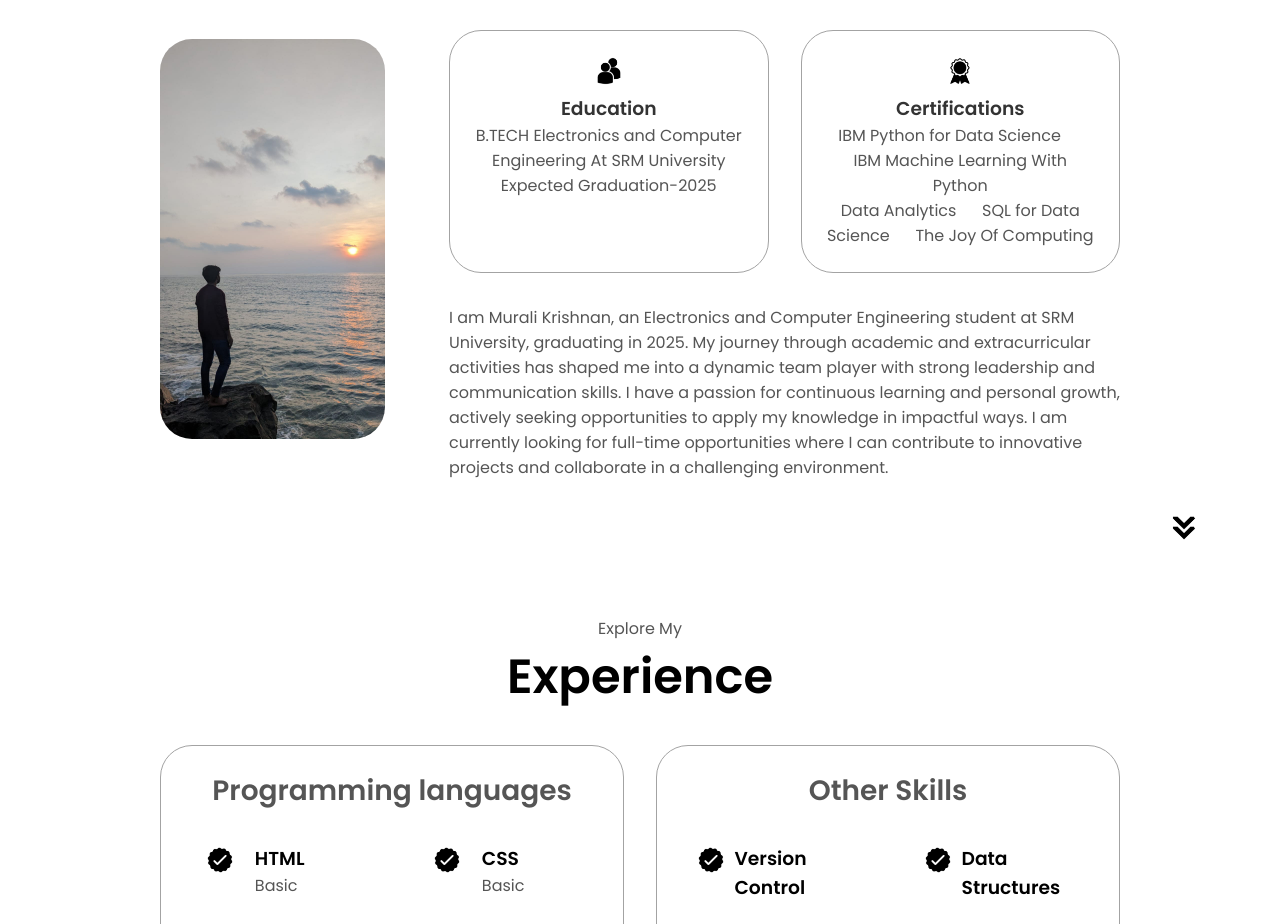
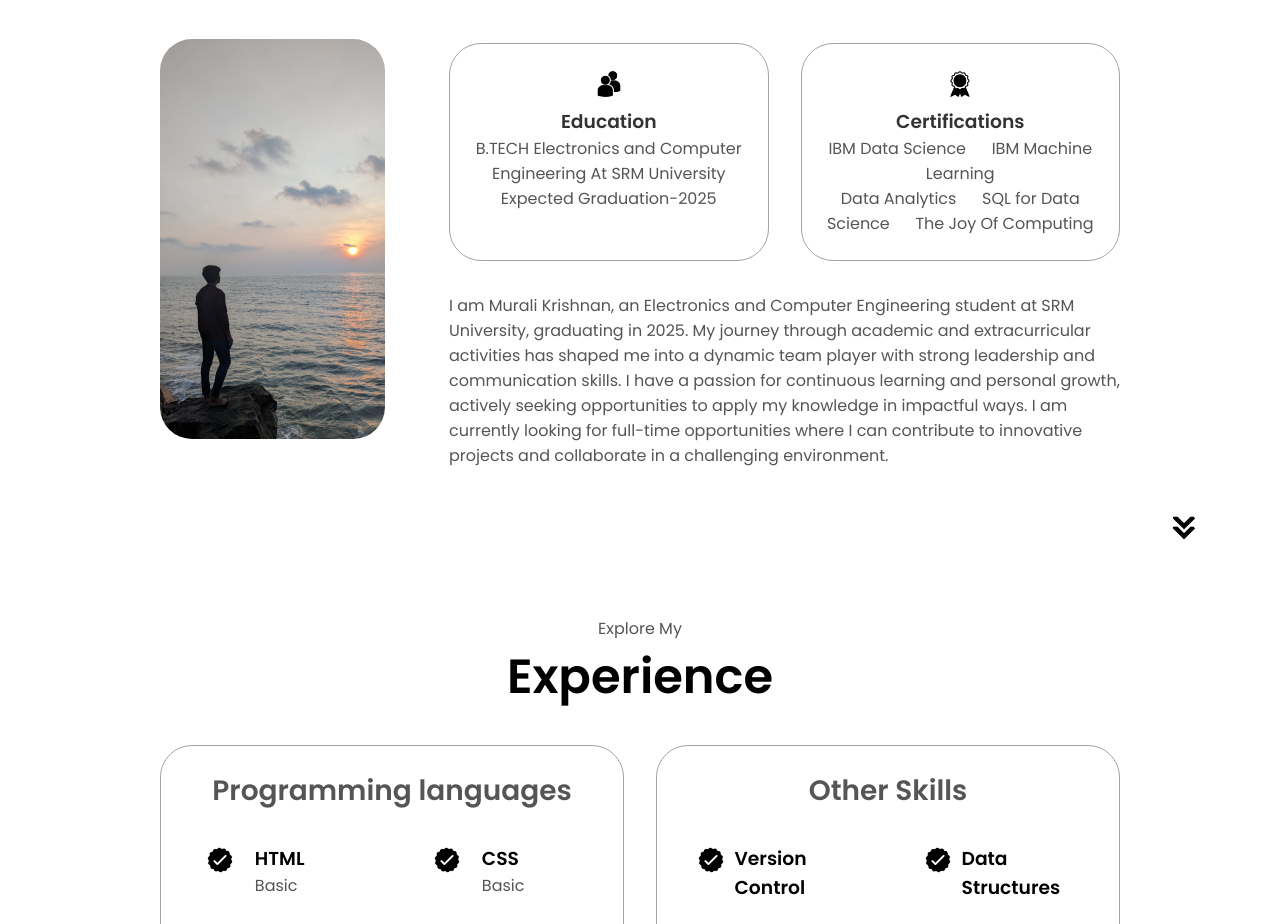
Before and after one commit to Muralikrishnan-r14/Personal-Website-Built-with-HTML-and-CSS, a plain HTML site: page index.html in a window 1280 px wide. Shown: the part 1080-2004 px from the top of the page. Drawn offline with Linux system fonts and the light colour scheme.

Commit message:
HTML Code

```diff
--- a/index.html
+++ b/index.html
@@ -100,9 +100,9 @@
                 class="icon"
               />
               <h3>Certifications</h3>
-              <p><a href="https://courses.skillsbuild.skillsnetwork.site/certificates/33f7a4db013e41d397f71c5727ba5dfe" target="_blank" style="color: inherit;">IBM Python for Data Science</a>
+              <p><a href="https://courses.skillsbuild.skillsnetwork.site/certificates/33f7a4db013e41d397f71c5727ba5dfe" target="_blank" style="color: inherit;">IBM Data Science</a>
                 &nbsp;&nbsp;&nbsp;&nbsp;  <!-- This simulates a tab space -->
-                <a href="https://courses.skillsbuild.skillsnetwork.site/certificates/55e0215e74954c04ba9a547ac6876fc7" target="_blank" style="color: inherit;">IBM Machine Learning With Python</a>
+                <a href="https://courses.skillsbuild.skillsnetwork.site/certificates/55e0215e74954c04ba9a547ac6876fc7" target="_blank" style="color: inherit;">IBM Machine Learning</a>
                 <br /><a href="https://drive.google.com/file/d/1JsTlxLnNdqYlUKpOERsG5byic4oC5zQs/view" target="_blank" style="color: inherit;">Data Analytics</a>
                 &nbsp;&nbsp;&nbsp;&nbsp;  <!-- This simulates a tab space -->
                 <a href="https://drive.google.com/file/d/1Os8_PAUdxTzZyjjm4B_HaQOH5qro_n5V/view" target="_blank" style="color: inherit;">SQL for Data Science</a>
```
